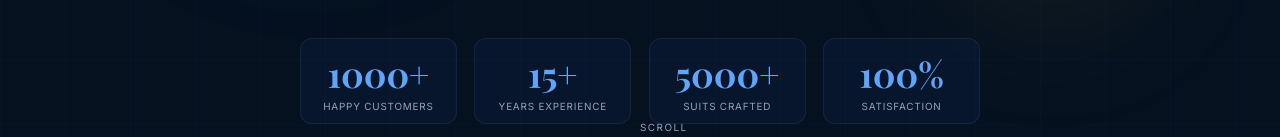
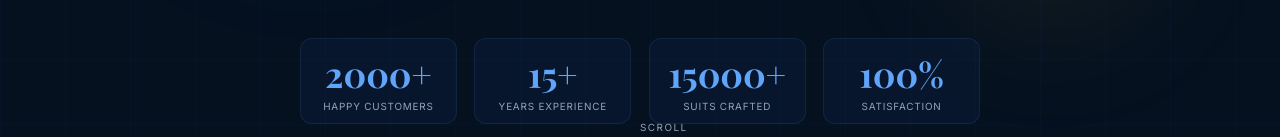
Before and after one commit to AbbasKhan347/toosi_tailor, a React (Create React App) app: page / in a window 1280 px wide. Shown: the part 591-728 px from the top of the page. Built offline with nearby package versions, Linux system fonts and the light colour scheme; a web font is replaced by a local one.

Commit message:
Update App.js

```diff
--- a/src/App.js
+++ b/src/App.js
@@ -13,7 +13,7 @@ const T = {
     badge:"Premium Men's Tailoring · Punjab, Pakistan",
     heroSub:"Where every stitch tells a story of elegance & precision",
     bookBtn:"✂️ Book Appointment", viewPort:"View Portfolio", scroll:"Scroll",
-    stats:[["1000+","Happy Customers"],["15+","Years Experience"],["5000+","Suits Crafted"],["100%","Satisfaction"]],
+    stats:[["2000+","Happy Customers"],["15+","Years Experience"],["15000+","Suits Crafted"],["100%","Satisfaction"]],
     aboutLabel:"About The Master", aboutT1:"Crafting Excellence", aboutT2:"Since Day One",
     aboutP1:"At Toosi Tailor, we believe every man deserves clothing that fits perfectly and reflects his personal style. With over 15 years of expertise in men's tailoring, we bring precision, passion, and premium craftsmanship to every garment we create.",
     aboutP2:"Serving over 1,000 satisfied customers across Pakistan, our atelier specialises in bespoke suits, sherwanis, and traditional Pakistani menswear — each piece crafted to your exact measurements.",
@@ -58,7 +58,7 @@ const T = {
     badge:"پریمیم مردوں کی سلائی · پنجاب، پاکستان",
     heroSub:"جہاں ہر سلائی خوبصورتی اور کمال کی کہانی سناتی ہے",
     bookBtn:"✂️ اپوائنٹمنٹ بک کریں", viewPort:"پورٹ فولیو دیکھیں", scroll:"نیچے",
-    stats:[["1000+","خوش گاہک"],["15+","سال کا تجربہ"],["5000+","سوٹ تیار"],["100%","اطمینان"]],
+    stats:[["2000+","خوش گاہک"],["15+","سال کا تجربہ"],["15000+","سوٹ تیار"],["100%","اطمینان"]],
     aboutLabel:"استاد کے بارے میں", aboutT1:"پہلے دن سے", aboutT2:"عمدگی کی کاریگری",
     aboutP1:"ٹوسی ٹیلر میں ہم یقین رکھتے ہیں کہ ہر مرد کو ایسے لباس کا حق ہے جو بالکل فٹ ہو اور اس کی شخصیت کی عکاسی کرے۔ مردوں کی سلائی میں 15 سال سے زیادہ تجربے کے ساتھ ہم ہر لباس میں درستگی، جذبہ اور اعلیٰ کاریگری لاتے ہیں۔",
     aboutP2:"پاکستان میں 1,000 سے زیادہ مطمئن گاہکوں کی خدمت کرتے ہوئے ہمارا ادارہ خصوصی سوٹ، شیروانی اور روایتی پاکستانی مردوں کے لباس میں مہارت رکھتا ہے۔",
```
